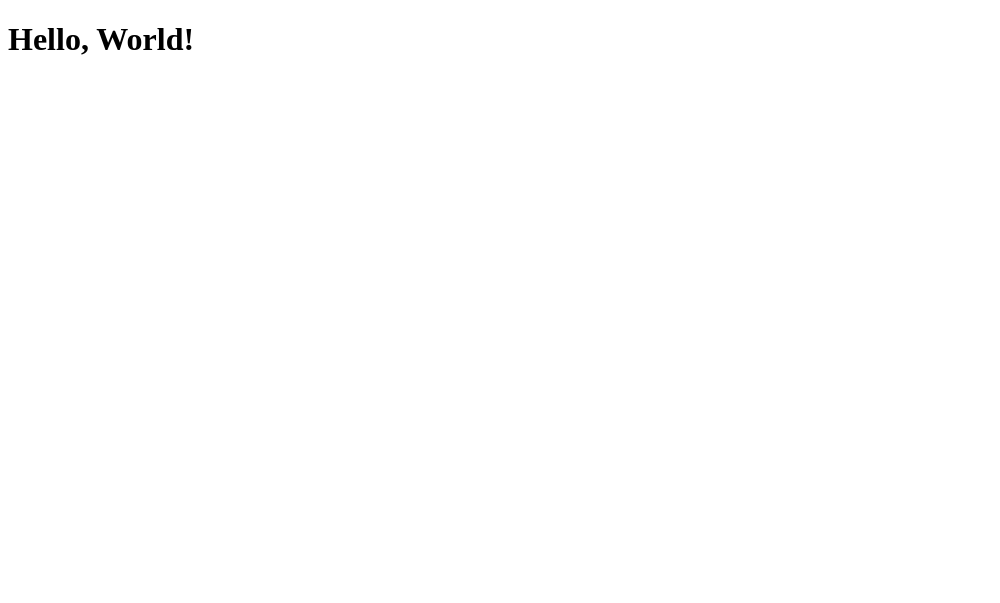
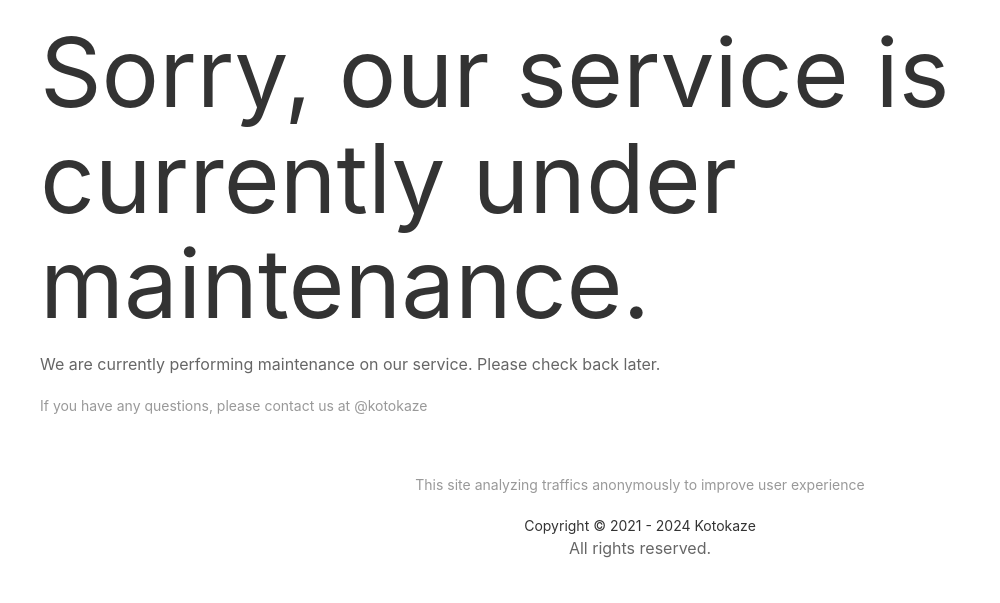
Before and after one commit to kotokaze/maintenance-page, a website: page public/index.html in a window 1280 px wide. Shown: the whole page, without its empty margins (0-1000 px from the left). Drawn offline with nearby package versions, Linux system fonts and the light colour scheme.

Commit message:
:white_check_mark: Update public files

```diff
--- a/public/index.html
+++ b/public/index.html
@@ -1,11 +1,44 @@
 <!doctype html>
 <html lang='en'>
+
 <head>
 	<meta charset='UTF-8' />
 	<meta name='viewport' content='width=device-width, initial-scale=1.0' />
-		<title>Hello, World!</title>
+	<meta http-equiv='X-UA-Compatible' content='ie=edge'>
+	<meta name='robots' content='noindex, nofollow' />
+	<meta name='X-Robots-Tag' content='noindex, nofollow' />
+
+	<!-- UIkit CSS -->
+	<link rel='stylesheet' href='https://cdn.jsdelivr.net/npm/uikit@3.21.13/dist/css/uikit.min.css' />
+
+	<!-- UIkit JS -->
+	<script src='https://cdn.jsdelivr.net/npm/uikit@3.21.13/dist/js/uikit.min.js'></script>
+	<script src='https://cdn.jsdelivr.net/npm/uikit@3.21.13/dist/js/uikit-icons.min.js'></script>
+
+	<title>Sorry</title>
+	<meta name='description' content='Sorry, our service is currently under maintenance.' />
 </head>
+
 <body>
-		<h1 id='heading'>Hello, World!</h1>
+	<main class='uk-container uk-margin-top uk-margin-bottom'>
+		<div id='oversized' class='uk-flex uk-grid-small' uk-grid>
+			<h1 class='uk-heading-large'>Sorry, our service is currently under maintenance.</h1>
+			<p>We are currently performing maintenance on our service. Please check back later.</p>
+		</div>
+		<p class='uk-text-meta'>If you have any questions, please contact us at <a href='https://twitter.com/Kotokaze__R' class='uk-link-text'>&commat;kotokaze</a></p>
+	</main>
+
+	<footer class='uk-margin-top-xlarge'>
+		<div class='uk-text-center'>
+			<div class='uk-section uk-section-default uk-section-small'>
+				<p class='uk-text-meta'>This site analyzing traffics anonymously to improve user experience</p>
+				<dl class='uk-description-list uk-text-bottom'>
+					<dt class='uk-text-capitalize'>Copyright &copy; 2021 - 2024 Kotokaze</dt>
+					<dd>All rights reserved.</dd>
+				</dl>
+			</div>
+		</div>
+	</footer>
 </body>
+
 </html>
```
Also changed, not shown: 2 other files. Lines whose indentation alone changed are shown as unchanged.
